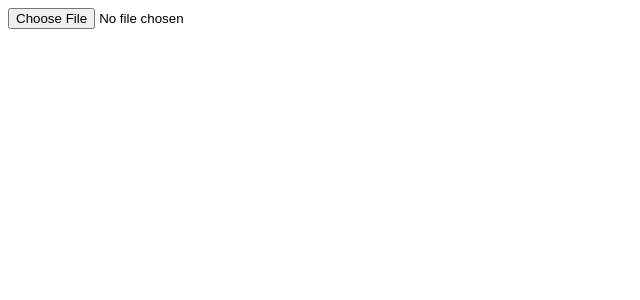
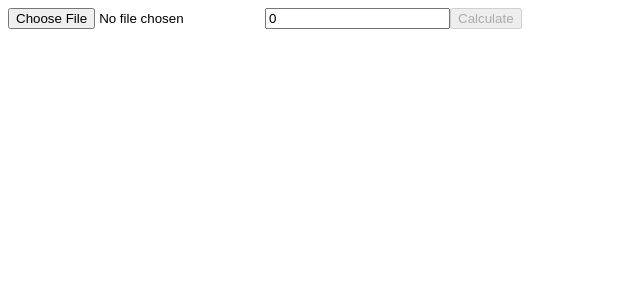
Before and after one commit to cksystemsgroup/beator-visualizer, a React (Create React App) app: page / in a window 1280 px wide. Shown: the top 300 px of the page, without its empty margins (0-640 px from the left). Built offline with nearby package versions, Linux system fonts and the light colour scheme.

Commit message:
Add unroll depth to form

```diff
--- a/src/App.tsx
+++ b/src/App.tsx
@@ -1,24 +1,45 @@
-import { ChangeEvent, useState } from "react";
+import { useState } from "react";
 import ModelBuilder from "./ModelBuilder";
 
 function App() {
   const [text, setText] = useState("");
+  const [unroll, setUnroll] = useState<number>();
 
-  const readText = (event: ChangeEvent<HTMLInputElement>) => {
-    event.currentTarget.files
-      ?.item(0)
-      ?.text()
-      ?.then((text) => setText(text));
+  const readText = (file: File | undefined, unroll: number) => {
+    file?.text().then((text) => setText(text));
+    setUnroll(unroll);
   };
 
-  if (text === "")
-    return <input type="file" onChange={readText} accept=".btor2" />;
+  if (text === "") return <Form readText={readText} />;
 
   // TODO: do calculations with text
-  const mb = new ModelBuilder(text);
+  const mb = new ModelBuilder(text, unroll || 0);
 
   // TODO: display results
   return <>Results will be displayed here!</>;
 }
 
+function Form(props: { readText: any }) {
+  let [unroll, setUnroll] = useState(0);
+  let [file, setFile] = useState<File>();
+  return (
+    <div className="form">
+      <input
+        type="file"
+        accept=".btor2"
+        onChange={(e) => setFile(e.currentTarget.files?.item(0) || undefined)}
+      />{" "}
+      <input
+        type="number"
+        min="0"
+        value={unroll}
+        onChange={(e) => setUnroll(parseInt(e.target.value))}
+      ></input>
+      <button disabled={!file} onClick={() => props.readText(file, unroll)}>
+        Calculate
+      </button>
+    </div>
+  );
+}
+
 export default App;
--- a/src/ModelBuilder.ts
+++ b/src/ModelBuilder.ts
@@ -31,7 +31,7 @@ export default class ModelBuilder {
   #rootsDag: (Bad | Next)[];
   #rootsPre: State[];
 
-  constructor(text: string) {
+  constructor(text: string, unrollDepth: number) {
     this.#nodes = new Map<number, GenericNode>();
     this.#sorts = [];
     this.#rootsDag = [];
@@ -39,6 +39,7 @@ export default class ModelBuilder {
 
     const lines = text.split("\n");
     console.log(lines);
+    console.log(unrollDepth);
     lines.forEach((x) => this.processLine(x));
     console.log(this.#nodes);
     console.log(this.#sorts);
```
